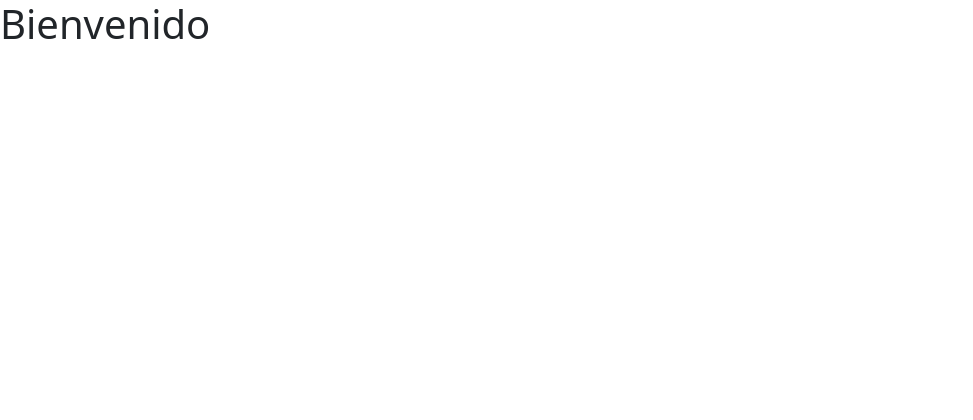
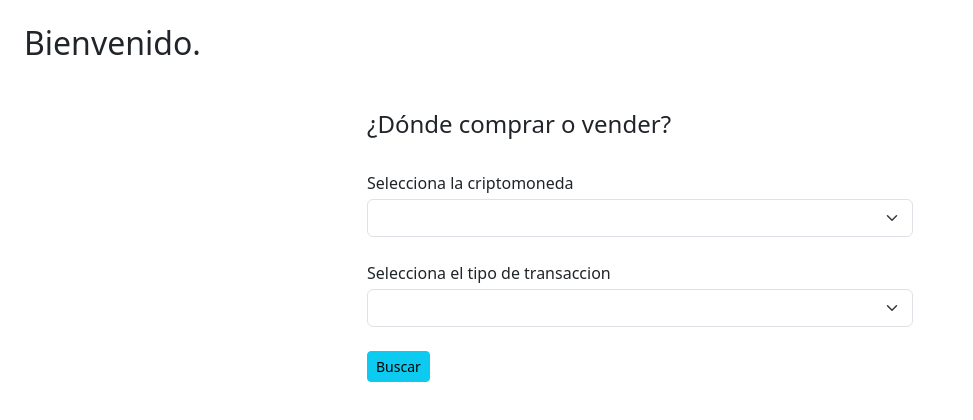
Before and after one commit to YoeGer/WalletBilleteraVirtual, a Vue app in the folder wallet/: page /inicio in a window 1280 px wide. Shown: the top 420 px of the page, without its empty margins (0-973 px from the left). Built offline with nearby package versions, Linux system fonts and the light colour scheme.

Commit message:
Vista inicio

```diff
--- a/wallet/src/views/InicioSesionVista.vue
+++ b/wallet/src/views/InicioSesionVista.vue
@@ -1,5 +1,5 @@
 <template>
-  <div class="row justify-content-center">
+  <div class="row justify-content-center" v-if="user_id === ''">
     <div class="col-4">
       <form>
         <img class="mb-4 img-fluid" src="../assets/logo-wallet.png" id="logoGrande" />
@@ -36,10 +36,7 @@ export default {
   },
   methods: {
     ingresar() {
-      if (
-        this.user_idIngresado.length < 10 ||
-        !this.esAlfanumericoConLetraYNumero(this.user_idIngresado)
-      ) {
+      if (!this.esAlfanumericoConLetraYNumero(this.user_idIngresado)) {
         alert(
           'Nombre de usuario incorrecto. Debe ser alfanumerico y tener como minimo 10 caracteres'
         );
@@ -50,10 +47,7 @@ export default {
       }
     },
     esAlfanumericoConLetraYNumero(cadena) {
-      // Utiliza una expresión regular insensible a mayúsculas y minúsculas para validar
-      const regex = /^[a-zA-Z0-9]+$/i;
-
-      // Comprueba si la cadena tiene al menos 10 caracteres y si cumple con la expresión regular
+      const regex = /(?=.*[a-zA-Z])(?=.*[0-9])/;
       return cadena.length >= 10 && regex.test(cadena);
     },
   },
--- a/wallet/src/views/InicioVista.vue
+++ b/wallet/src/views/InicioVista.vue
@@ -1,13 +1,161 @@
 <template>
-  <h1>Bienvenido {{ user_id }}</h1>
+  <div>
+    <h2 class="mt-4 ms-4">Bienvenido.</h2>
+    <div class="container mt-5">
+      <div class="row justify-content-center">
+        <div class="col-md-6">
+          <h4>¿Dónde comprar o vender?</h4>
+          <br />
+          <form @submit.prevent>
+            <label class="mb-1">Selecciona la criptomoneda</label>
+            <select
+              class="form-select"
+              aria-label="Default select example"
+              id="cripto"
+              v-model="cripto"
+            >
+              <option value="btc">BITCOIN</option>
+              <option value="eth">ETHEREUM</option>
+              <option value="usdt">USDT</option>
+              <option value="ada">ADA</option>
+            </select>
+            <br />
+            <label class="mb-1">Selecciona el tipo de transaccion</label>
+            <select
+              class="form-select"
+              aria-label="Default select example"
+              id="transaccion"
+              v-model="tipoTransaccion"
+            >
+              <option value="purchase">Compra</option>
+              <option value="sale">Venta</option>
+            </select>
+            <br />
+            <button type="submit" class="btn btn-info btn-sm me-2" @click="buscar">Buscar</button>
+          </form>
+        </div>
+      </div>
+    </div>
+    <br />
+    <br />
+    <div class="d-flex justify-content-center">
+      <div class="table-responsive" style="max-width: 400px">
+        <h5
+          v-if="mejorExchange != null"
+          style="text-align: center; font-size: 1.5rem; font-weight: bold"
+        >
+          Mejor exchange para
+          {{ tipoTransaccion === 'purchase' ? 'comprar ' + cripto : 'vender ' + cripto }}
+        </h5>
+        <table class="table" v-if="mejorExchange != null">
+          <thead>
+            <tr>
+              <th>Exchange</th>
+              <th>Precio de Compra</th>
+              <th>Precio de Venta</th>
+            </tr>
+          </thead>
+          <tbody>
+            <tr>
+              <td>{{ mejorExchange.exchange }}</td>
+              <td>{{ mejorExchange.precioCompra }}</td>
+              <td>{{ mejorExchange.precioVenta }}</td>
+            </tr>
+          </tbody>
+        </table>
+      </div>
+    </div>
+  </div>
 </template>
 <script>
+import ConsultasCripto from '@/servicios/ConsultasCripto.js';
+
 export default {
   name: 'InicioVista',
+  data() {
+    return {
+      cripto: '',
+      tipoTransaccion: '',
+      exchanges: [
+        'argenbtc',
+        'astropay',
+        'belo',
+        'binance',
+        'bitmonedero',
+        'bitsoalpha',
+        'buenbit',
+        'bybit',
+        'calypso',
+        'copter',
+        'cryptomkt',
+        'decrypto',
+        'eluter',
+        'fiwind',
+        'kriptonmarket',
+        'latamex',
+        'lemoncash',
+        'letsbit',
+        'pluscrypto',
+        'ripio',
+        'ripioexchange',
+        'saldo',
+        'satoshitango',
+        'tiendacrypto',
+        'trubit',
+      ],
+      mejorExchange: null,
+    };
+  },
   computed: {
     user_id() {
       return this.$store.state.user_id;
     },
   },
+  methods: {
+    async buscar() {
+      this.mejorExchange = null;
+      for (let exchange of this.exchanges) {
+        try {
+          let respuesta = await ConsultasCripto.consultarCripto(
+            exchange,
+            this.cripto.toUpperCase(),
+            'ARS',
+            1
+          );
+          let totalBid = respuesta.data.totalBid;
+          let totalAsk = respuesta.data.totalAsk;
+          if (totalBid !== undefined && totalAsk !== undefined) {
+            if (this.mejorExchange === null) {
+              this.mejorExchange = {
+                exchange,
+                precioVenta: totalBid,
+                precioCompra: totalAsk,
+              };
+            } else {
+              if (this.tipoTransaccion === 'sale') {
+                if (totalBid > this.mejorExchange.precioVenta) {
+                  this.mejorExchange = {
+                    exchange,
+                    precioVenta: totalBid,
+                    precioCompra: totalAsk,
+                  };
+                }
+              } else if (this.tipoTransaccion === 'purchase') {
+                if (totalAsk < this.mejorExchange.precioCompra) {
+                  this.mejorExchange = {
+                    exchange,
+                    precioVenta: totalBid,
+                    precioCompra: totalAsk,
+                  };
+                }
+              }
+            }
+          }
+        } catch (error) {
+          console.error('Error en la solicitud a la API de criptomonedas:', error);
+        }
+      }
+    },
+  },
 };
 </script>
```
